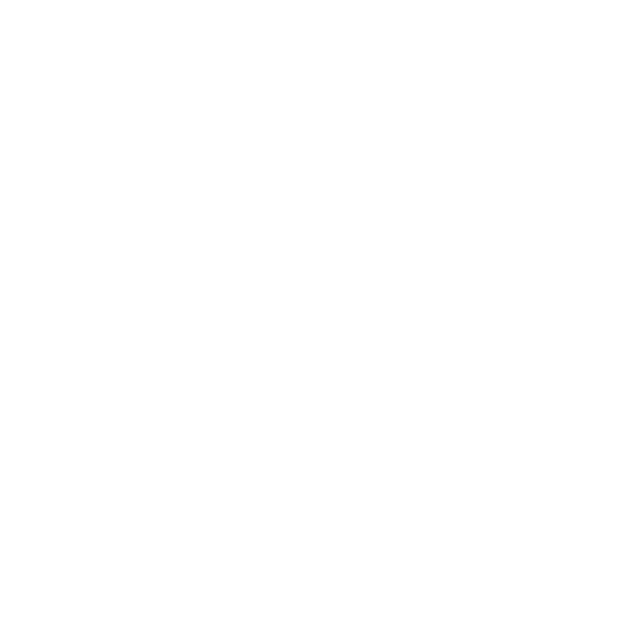
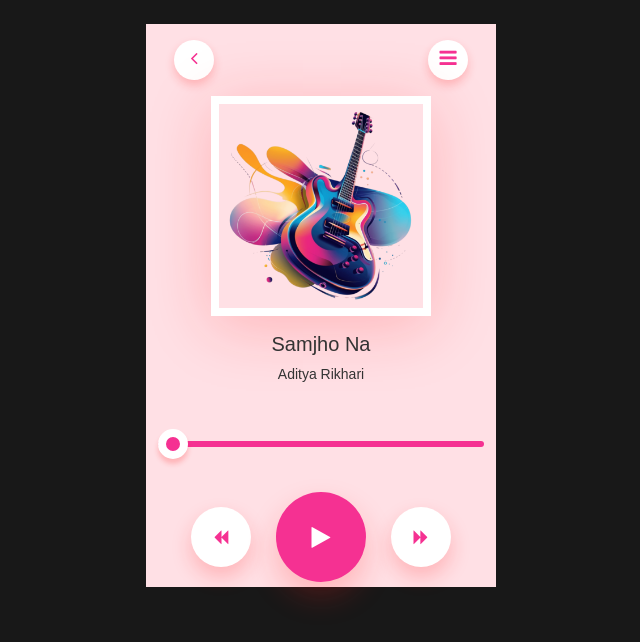
Before and after one commit to himanijangid07/music-player, a plain HTML site: page index.html in a window 1280 px wide. Shown: the whole page, without its empty margins (319-959 px from the left). Drawn offline with nearby package versions, Linux system fonts and the light colour scheme.

Commit message:
completed

```diff
--- a/index.html
+++ b/index.html
@@ -4,8 +4,41 @@
     <meta charset="UTF-8">
     <meta name="viewport" content="width=device-width, initial-scale=1.0">
     <title>Music Player</title>
+    <link href="https://cdn.jsdelivr.net/npm/bootstrap@5.3.3/dist/css/bootstrap.min.css" rel="stylesheet">
+    <script src="https://cdn.jsdelivr.net/npm/bootstrap@5.3.3/dist/js/bootstrap.bundle.min.js"></script>
+    <link rel="stylesheet" href="style.css">
+    <link rel="stylesheet" href="https://cdnjs.cloudflare.com/ajax/libs/font-awesome/4.7.0/css/font-awesome.min.css">
 </head>
 <body>
+    <div class="container mt-4">
+        <nav>
+            <div class="circle mt-3 mx-3">
+                <i class="fa fa-angle-left"></i>
+            </div>
+            <div class="circle mt-3 mx-3">
+                <i class="fa fa-bars"></i>
+            </div>
+        </nav>
+        <img src="images/2.png" class="song-img mt-3">
+        <h1 class="mt-3">Samjho Na</h1>
+        <p>Aditya Rikhari</p>
 
+        <audio id="song">
+            <source src="images/Samjho Na_320(PagalWorld.com.sb).mp3" type="audio/mpeg">
+        </audio>
+        <input type="range" value="0" id="progress">
+        <div class="controls">
+            <div>
+                <i class="fa fa-backward" aria-hidden="true"></i>
+            </div>
+            <div onclick="playPause()">
+                <i class="fa fa-play" aria-hidden="true" id="ctrlIcon"></i>
+            </div>
+            <div>
+                <i class="fa fa-forward" aria-hidden="true"></i>
+            </div>
+        </div>
+    </div>
+    <script src="script.js"></script>
 </body>
 </html>
--- a/script.js
+++ b/script.js
@@ -0,0 +1,34 @@
+let progress = document.getElementById("progress");
+let song = document.getElementById("song");
+let ctrlIcon = document.getElementById("ctrlIcon");
+
+song.onloadedmetadata = function() {
+    progress.max = song.duration;
+    progress.value = song.currentTime;
+}
+
+function playPause() {
+    if(ctrlIcon.classList.contains("fa-pause")) {
+        song.pause();
+        ctrlIcon.classList.remove("fa-pause");
+        ctrlIcon.classList.add("fa-play");
+    }
+    else {
+        song.play();
+        ctrlIcon.classList.add("fa-pause");
+        ctrlIcon.classList.remove("fa-play");
+    }
+}
+
+if(song.play()) {
+    setInterval(() => {
+        progress.value = song.currentTime;
+    }, 500);
+}
+
+progress.onchange = function() {
+    song.play();
+    song.currentTime = progress.value;
+    ctrlIcon.classList.add("fa-pause");
+    ctrlIcon.classList.remove("fa-play");
+}
--- a/style.css
+++ b/style.css
@@ -0,0 +1,118 @@
+* {
+    margin: 0;
+    padding: 0;
+    box-sizing: border-box;
+    font-family: 'Poppins', sans-serif;
+}
+
+body {
+    background-color: rgb(24, 24, 24);
+}
+
+.container {
+    width: 350px;
+    background-color: #ffe0e5;
+    text-align: center;
+}
+
+nav {
+    display: flex;
+    justify-content: space-between;
+}
+
+nav .circle {
+    border-radius: 50%;
+    -webkit-border-radius: 50%;
+    -moz-border-radius: 50%;
+    -ms-border-radius: 50%;
+    -o-border-radius: 50%;
+    height: 40px;
+    width: 40px;
+    line-height: 40px;
+    background-color: #fff;
+    color: #f53192;
+    box-shadow: 0 5px 10px rgba(255, 26, 26, 0.22);
+}
+
+.circle i {
+    font-size: 20px;
+}
+
+.song-img {
+    width: 220px;
+    border: 8px solid #fff;
+    box-shadow: 0 10px 60px rgba(255, 26, 26, 0.22);
+}
+
+h1 {
+    font-size: 20px;
+    font-weight: 400;
+    color: #333;
+}
+
+p {
+    font-size: 14px;
+    color: #333 ;
+}
+
+#progress {
+    -webkit-appearance: none;
+    width: 100%;
+    height: 6px;
+    background-color: #f53192;
+    border-radius: 4px;
+    -webkit-border-radius: 4px;
+    -moz-border-radius: 4px;
+    -ms-border-radius: 4px;
+    -o-border-radius: 4px;
+    cursor: pointer;
+    margin: 40px 0;
+}
+
+#progress::-webkit-slider-thumb {
+    -webkit-appearance: none;
+    background-color: #f53192;
+    width: 30px;
+    height: 30px;
+    border-radius: 50%;
+    -webkit-border-radius: 50%;
+    -moz-border-radius: 50%;
+    -ms-border-radius: 50%;
+    -o-border-radius: 50%;
+    border: 8px solid #fff;
+    box-shadow: 0 5px 5px rgba(255, 26, 26, 0.22);
+}
+
+.controls {
+    display: flex;
+    justify-content: center;
+    align-items: center;
+}
+
+.controls div {
+    width: 60px;
+    height: 60px;
+    margin: 20px;
+    background-color: #fff;
+    display: inline-flex;
+    align-items: center;
+    justify-content: center;
+    color: #f53192;
+    box-shadow: 0 10px 20px rgba(255, 26, 26, 0.22);
+    cursor: pointer;
+    border-radius: 50%;
+    -webkit-border-radius: 50%;
+    -moz-border-radius: 50%;
+    -ms-border-radius: 50%;
+    -o-border-radius: 50%;
+}
+
+.controls div:nth-child(2) {
+    transform: scale(1.5);
+    -webkit-transform: scale(1.5);
+    -moz-transform: scale(1.5);
+    -ms-transform: scale(1.5);
+    -o-transform: scale(1.5);
+    background-color: #f53192;
+    color: #fff;
+}
```
Also changed, not shown: images/1.png (added), images/2.jpg (added), images/2.png (added), 1 other file.
